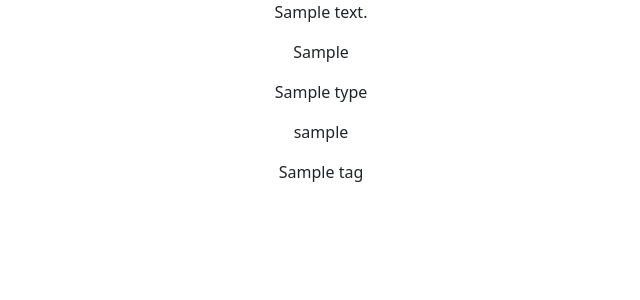
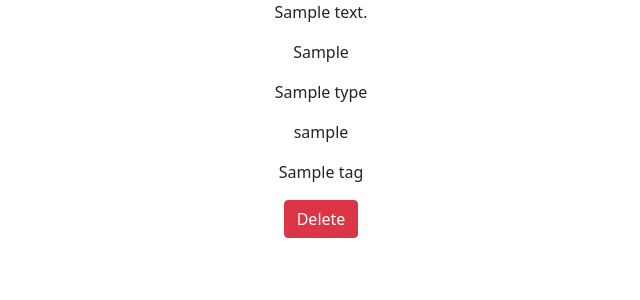
Before and after one commit to Andrew-157/flask_project_2, a Flask app: page /recommendations/1/ in a window 1280 px wide. Shown: the part 208-508 px from the top of the page, without its empty margins (319-959 px from the left). Run offline with Flask 3, Linux system fonts and the light colour scheme; tables that the repository leaves empty hold one stand-in row (values such as "Sample post").

Commit message:
Delete recommendation view

```diff
--- a/app/recommendations/routes.py
+++ b/app/recommendations/routes.py
@@ -162,3 +162,23 @@ class UpdateRecommendation(MethodView):
             return redirect(url_for('recommendations.recommendation_detail', id=recommendation.id))
         return render_template(self.template_name, form=form,
                                recommendation=recommendation)
+
+
+class DeleteRecommendation(MethodView):
+    decorators = [login_required]
+    methods = ['POST']
+
+    def __init__(self):
+        self.success_message = 'You successfully deleted your recommendation!'
+
+    def post(self, id):
+        current_user: User = g.user
+        recommendation = db.session.get(Recommendation, id)
+        if not recommendation:
+            abort(404)
+        if recommendation.user != current_user:
+            abort(403)
+        db.session.delete(recommendation)
+        db.session.commit()
+        flash(self.success_message, category='success')
+        return redirect(url_for('main.index'))
--- a/app/recommendations/urls.py
+++ b/app/recommendations/urls.py
@@ -1,8 +1,10 @@
 from .routes import bp
-from .routes import PostRecommendation, UpdateRecommendation
+from .routes import PostRecommendation, UpdateRecommendation, DeleteRecommendation
 
 
 bp.add_url_rule(
     '/recommend/', view_func=PostRecommendation.as_view(name='post_recommendation'))
 bp.add_url_rule('/recommendations/<int:id>/update/',
                 view_func=UpdateRecommendation.as_view(name='update_recommendation'))
+bp.add_url_rule('/recommendations/<int:id>/delete',
+                view_func=DeleteRecommendation.as_view(name='delete_recommendation'))
--- a/app/templates/recommendations/recommendation_detail.html
+++ b/app/templates/recommendations/recommendation_detail.html
@@ -11,6 +11,9 @@
         {% for tag in recommendation.tags %}
         <p>{{ tag }}</p>
         {% endfor %}
+        <form action="{{ url_for('recommendations.delete_recommendation', id=recommendation.id) }}" method="POST">
+            <button class="btn btn-danger">Delete</button>
+        </form>
     </div>
 </div>
 {% endblock %}
```
